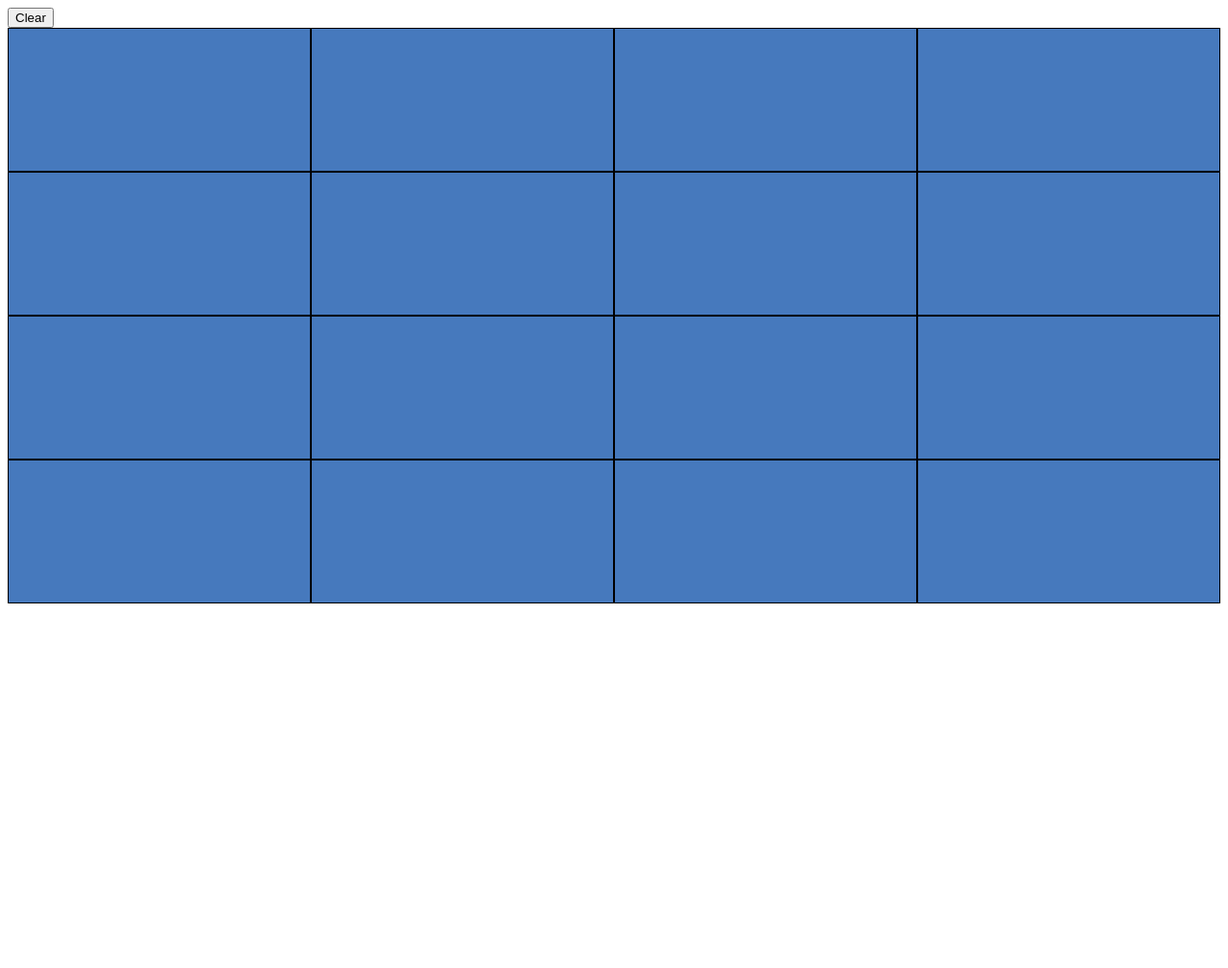
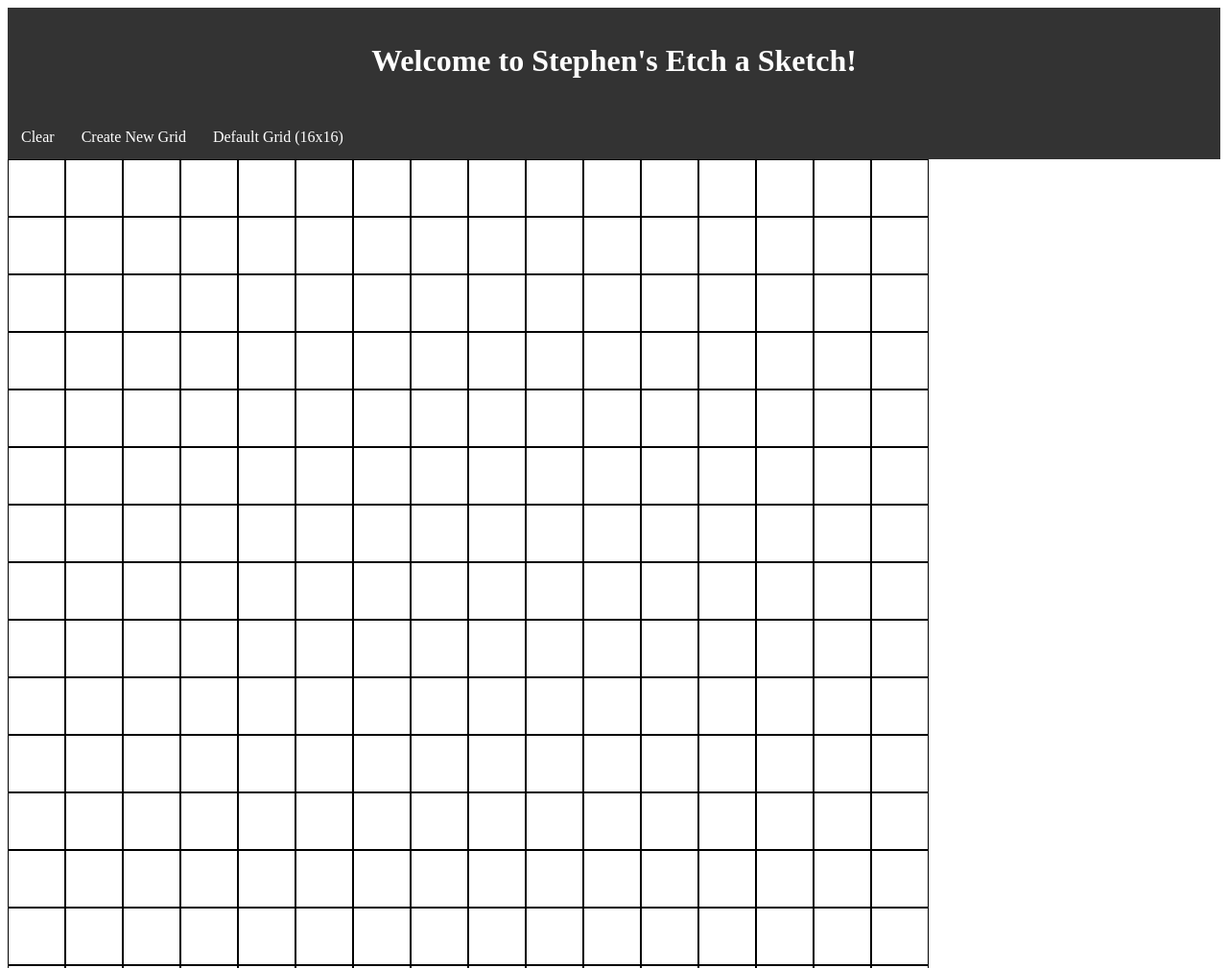
Before and after one commit to zeroOneSix/EtchASketch, a plain HTML site: page index.html in a window 1280 px wide. Shown: the top 1009 px of the page at 96% size. Before the commit the page ends 800 px from the top, so only its background shows below. Drawn offline with nearby package versions, Linux system fonts and the light colour scheme.

Commit message:
Add files via upload
Basic Requirements met.

To Do:

Center grid

```diff
--- a/css/stylesheet.css
+++ b/css/stylesheet.css
@@ -1,35 +1,87 @@
-[class*='col-']{
-	float:left;
-	padding-right: 20px;
-	border: 1px solid black;
-	text-align: center;
+*{
+	box-sizing: border-box;
+
 }
 
-.fixed-size-square {
+/* ---- HEADER STYLES */
+/* Style for header at top of page*/
+.header{
+	width: 100%;
+	padding: 1em;
+	color: #ffffff;
+	background-color: #333;
+	clear: left;
+	text-align: center;
 
+}
+
+/* Style for Navigation bar with clickable links */
+nav {
+	margin: 0;
+	padding: 0;
+
+	display: inline;
+
+}
+
+ul{
+	list-style-type: none;
+	margin: 0;
+	padding: 0;
+	overflow: hidden;
+	background-color: #333;
+}
+
+li{
+	float: left;
+}
+
+li a{
 	display: block;
-	width: 150px;
-	height: 150px;
-	box-sizing: border-box;
+	color: white;
+	text-align: center;
+	padding: 14px; 16px;
+	text-decoration: none;
+}
+
+li a:hover{
+	background-color: #111;
 }
 
 
+/*---GRID STYLES */
+
+.grid{
+
+	height: 960px;
+	width: 960px;
+	margin:0;
+	position: absolute;
+
+}
+
+.square{
+
+	float:left;
+	border: 1px solid black;
+	text-align: center;
+	width: 6.25%;
+	height: 6.25%;
+	display: block;
+
+
+}
+
+/* The original Colour */
+
 .orgColor{
 
-	background: #4679BD;
+	background-color: rgb(100%,100%,100%);
 }
 
+/* The colour it will be changed to */
 .changedColor{
 
-	background: #ff0000;
+	background: #000000;
 
 }
-[classs*='col-']: last-of-type{
-	padding-right: 0;
-}
-
-.col-1-8{
-
-	width: 25%;
-
-}
--- a/index.html
+++ b/index.html
@@ -13,70 +13,30 @@
 	</head>
 
 	<body>
-		<header class = "header">
 
-		<!-- Button to clear coloured grid -->
-		<button id = "clearButton" type="button">Clear</button>
+		<div id="headerContainer">
+			<header class = "header">
+			<!-- header tag for top of page -->
+				<h1>Welcome to Stephen's Etch a Sketch!</h1>
+			</header>
 
+			<nav>
 
-		</header>
+				<ul>
+					<li id= "clearButton"><a href="#"> Clear</a></li>
+					<li id= "newGrid"><a href='#'>Create New Grid</a></li>
+					<li id = "defaultGrid"><a href= '#'>Default Grid (16x16)</a></li>
+				</ul>
 
-		<section class = "grid">
+			</nav>
+		</div>
 
-		<!-- Section containing all Div elements -->
+		<div id = "gridContainer">
 
-			<div class="col-1-8 fixed-size-square orgColor">
-
-			</div>
-			<div class="col-1-8 fixed-size-square orgColor">
-
-			</div>
-			<div class="col-1-8 fixed-size-square orgColor">
-
-			</div>
-			<div class="col-1-8 fixed-size-square orgColor">
-
-			</div>
-			<div class="col-1-8 fixed-size-square orgColor">
-
-			</div>
-			<div class="col-1-8 fixed-size-square orgColor">
-
-			</div>
-			<div class="col-1-8 fixed-size-square orgColor">
-
-			</div>
-			<div class="col-1-8 fixed-size-square orgColor">
-
-			</div>
-
-			<div class="col-1-8 fixed-size-square orgColor">
-
-			</div>
-			<div class="col-1-8 fixed-size-square orgColor">
-
-			</div>
-			<div class="col-1-8 fixed-size-square orgColor">
-
-			</div>
-			<div class="col-1-8 fixed-size-square orgColor">
-
-			</div>
-			<div class="col-1-8 fixed-size-square orgColor">
-
-			</div>
-			<div class="col-1-8 fixed-size-square orgColor">
-
-			</div>
-			<div class="col-1-8 fixed-size-square orgColor">
-
-			</div>
-			<div class="col-1-8 fixed-size-square orgColor"> </div>
-
-		</section>
-
-
-	<!--	</div> -->
+				<section class = "grid">
+					<!-- <div class="square orgColor"> elements will automatically be generated here -->
+				</section>
+		</div>
 
 	</body>
 
--- a/js/script.js
+++ b/js/script.js
@@ -1,27 +1,114 @@
 $(document).ready(function(){
+
+		/*Generate starting grid*/
+	var startingSquares = 16;
+	var divSquares = 256;
+	generateSquares(startingSquares, divSquares );
+
+	/* Helper method to generate the grid of square divs */
+
+	function generateSquares(squares, totalDivs){
+
+		for(i = 0; i< totalDivs; i++){
+
+		$('.grid').append("<div class = 'square orgColor'></div>");
+
+		}
+		var squareSize = 100 / squares;
+
+		squareSizeString = squareSize.toString() + "%";
+
+		$('.square').css({height: squareSizeString, width: squareSizeString});
+	}
+
+
+	/*Generate New Gridge Size when button newGrid is clicked */
+
+	$('#newGrid').click(function s(){
+		var squares = prompt("How many sqaures would you like (number entered will be coloumn and row total. E.g. 4 x 4)");
+		totalDivs = squares * squares;
+
+		if(squares % 4 == 0){
+			$('.grid').empty();
+			generateSquares(squares, totalDivs);
+		}else{
+			if(confirm("Not a valid Number! Try Again?")){
+				s();
+			}
+		}
+
+	});
+
+  /* Reset the Grid to white */
 
 	$('#clearButton').click(function(){
 
+		$('.orgColor').css({backgroundColor: "rgb(255,255,255)"});
 		$('div').removeClass("changedColor");
-		$('div').addClass("orgColor");
 
 	});
 
-	$('div').hover(function(){
+/* Creates new default grid (in essence refreshing the page) */
 
-		var currentClass = $(this).attr("class");
+	$('#defaultGrid').click(function(){
+		$('.grid').empty();
+		generateSquares(16, 256);
+	});
 
-		if(currentClass.indexOf("org") !== -1){
-			console.log("A");
+
+	/* First Solution
+	Change color of square after mouse moves over it
+
+	$(document).on('mouseenter', '.square', function () {
+
 			 $(this).removeClass("orgColor");
 			 $(this).addClass("changedColor");
+		}).on('mouseleave', '.one span', function () {
+			 $(this).removeClass("orgColor");
+			 $(this).addClass("changedColor");
+		});
+	*/
 
-		}else{
+	/*Gradual Colours
+	Add 10% black to square for each mouse over */
+	$(document).on('mouseenter', '.square', function(){
 
-			$(this).removeClass("changedColor");
-			$(this).addClass("orgColor");
+		var currentColor = $(this).css("background-color");
+		console.log(currentColor);
+
+
+		var parts = currentColor.match(/^rgb\((\d+),\s*(\d+),\s*(\d+)\)$/);
+
+		delete(parts[0]);
+		console.log(parts);
+
+		var rgbRed = parts[1];
+		var rgbGreen = parts[2];
+		var rgbBlue = parts[3];
+
+
+		if(rgbRed !== 0 && rgbGreen !==0 && rgbBlue !== 0){
+
+			rgbRed = Math.floor(rgbRed - ( rgbRed * .40));
+			rgbGreen = Math.floor(rgbGreen - (rgbGreen * .40));
+			rgbBlue = Math.floor(rgbBlue - (rgbBlue * .40));
 
 		}
-	}, function(){});
 
+
+		console.log("I got here!");
+		var newRGB = "rgb(" + rgbRed + ", " + rgbGreen + ", " + rgbBlue + ")";
+		$(this).css({backgroundColor: newRGB});
+		console.log(newRGB);
+		console.log($(this).css("background-color"));
+
+	});
+
+
+	function setColor(p){
+		var red = p<50 ? 255 : Math.round(256 - (p-50)*5.12);
+		var green = p>50 ? 255 : Math.round((p)*5.12);
+
+	return "rgb(" + red + "," + green + ",0)";
+	}
 });
```
